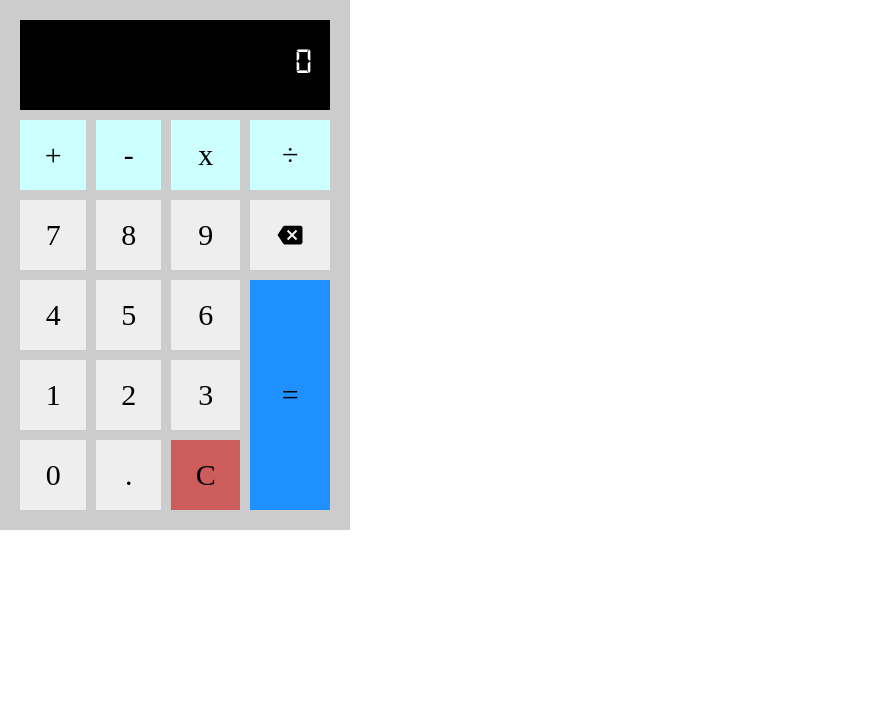
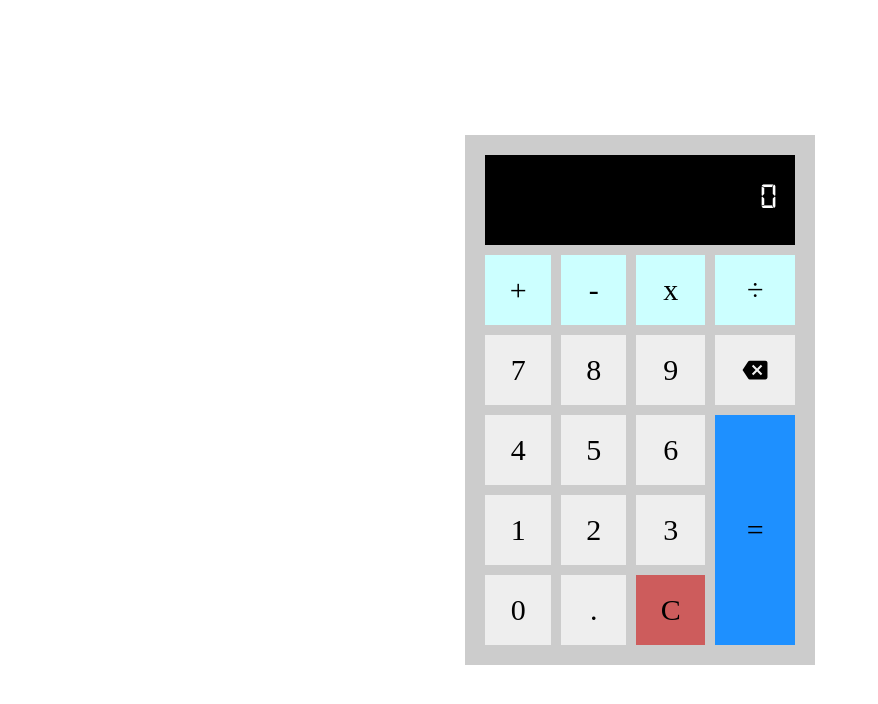
Before and after one commit to JonathanSpiller/calculator, a plain HTML site: page index.html in a window 1280 px wide. Shown: the whole page, without its empty margins (0-878 px from the left). Drawn offline with nearby package versions, Linux system fonts and the light colour scheme.

Commit message:
Minor color updates

```diff
--- a/style.css
+++ b/style.css
@@ -2,6 +2,13 @@
 	margin: 0;
 	padding: 0;
 	box-sizing: border-box;
+}
+
+body{
+	height: 100vh;
+	display: flex;
+	justify-content: center;
+	align-items: center;
 }
 
 @font-face {
@@ -72,5 +79,5 @@
 	background-color: #cd5c5c;  /*indianred*/
 }
 #c:hover{
-	background-color: #ef6a60;
+	background-color: #b9302b;
 }
```
